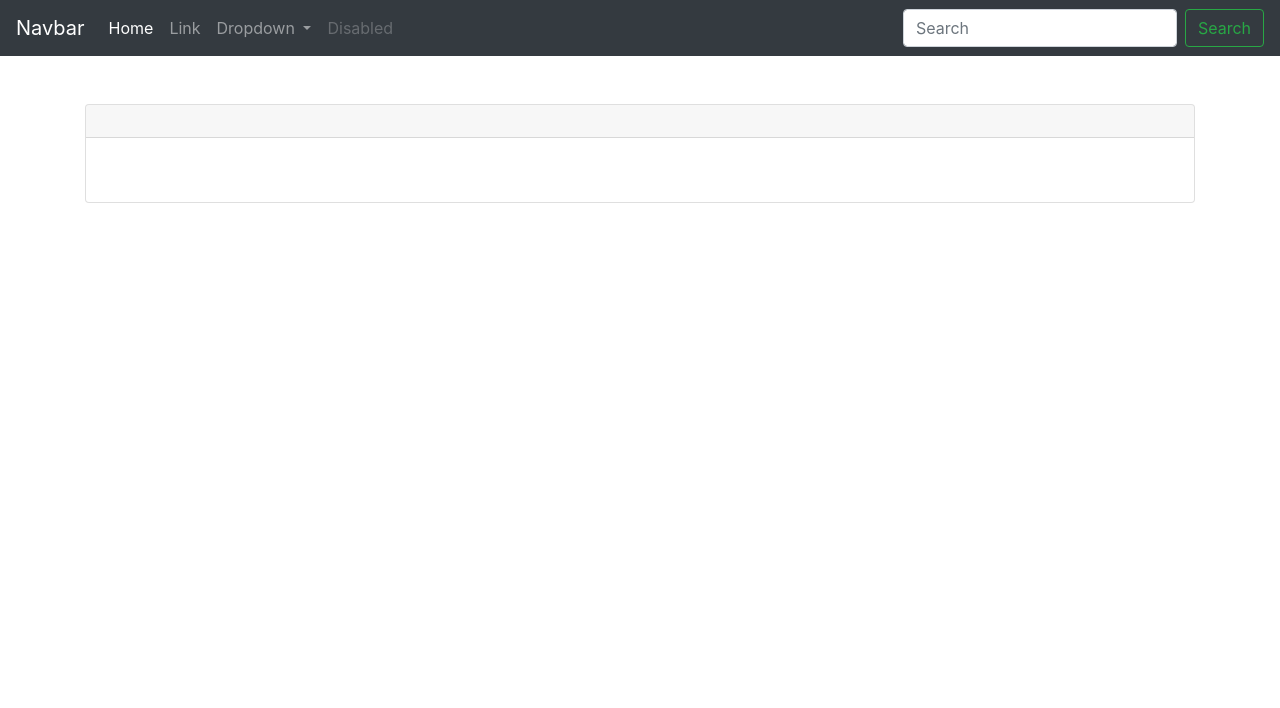
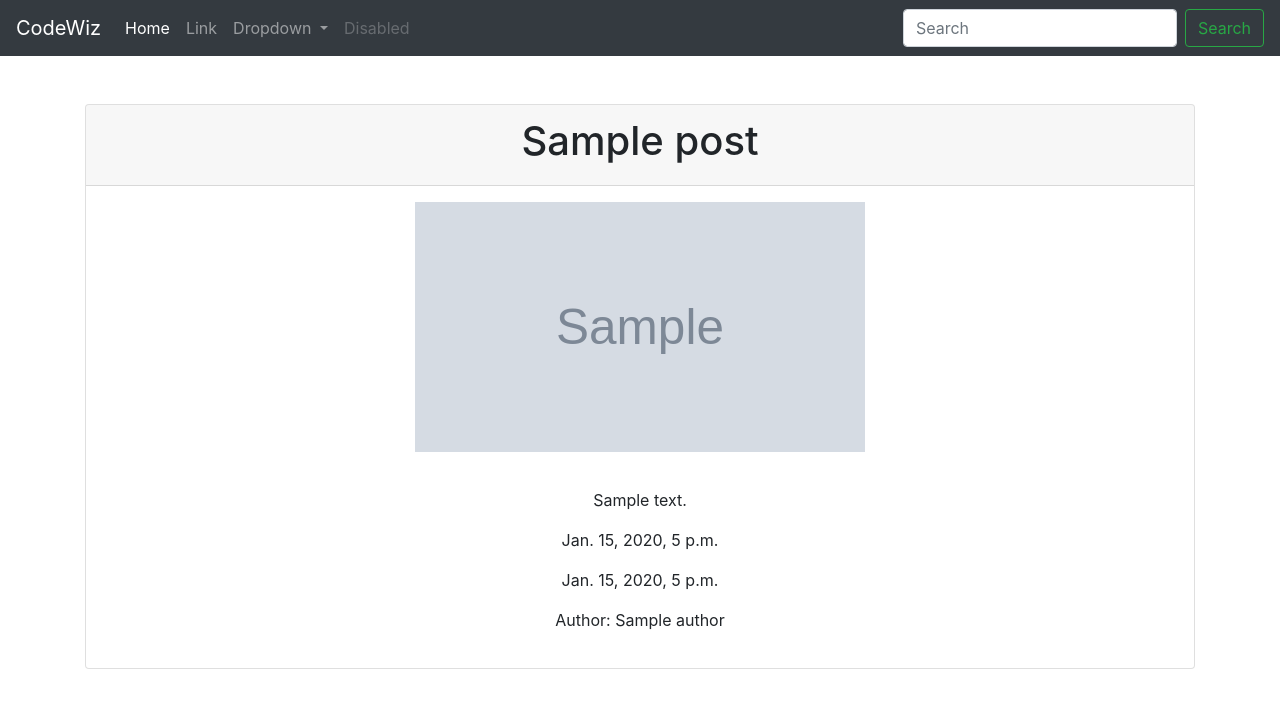
Before and after one commit to cckcoder/django_course, a Django app: template webblog/myblog/templates/myblog/post-detail.html in a window 1280 px wide. Shown: the top 708 px of the page. Run offline with Django 3.2, Linux system fonts and the light colour scheme; the template is opened without the code that fills it: values that come from a table or form of the project are taken from there, others are empty; tables that the repository leaves empty hold one stand-in row (values such as "Sample post"); grey boxes marked "Sample" are stand-in pictures; some libraries are stand-ins or nearby versions.

Commit message:
Install Summernote
Signed-off-by: codewiz <c.chaiwat.ch@gmail.com>

```diff
--- a/requirement.txt
+++ b/requirement.txt
@@ -1,9 +1,11 @@
 asgiref==3.2.10
 astroid==2.4.2
 Django==3.0.8
+django-summernote==0.8.11.6
 isort==4.3.21
 lazy-object-proxy==1.4.3
 mccabe==0.6.1
+Pillow==7.2.0
 pkg-resources==0.0.0
 psycopg2-binary==2.8.5
 pylint==2.5.3
--- a/webblog/myblog/admin.py
+++ b/webblog/myblog/admin.py
@@ -1,9 +1,11 @@
+from django_summernote.admin import SummernoteModelAdmin
 from django.contrib import admin
 from .models import Post, Author
 
+
 # Register your models here.
-class PostAdmin(admin.ModelAdmin):
-    list_display = ["title", "content", "date_created", "date_updated"]
+class PostAdmin(SummernoteModelAdmin):
+    list_display = ["title", "author", "date_created", "date_updated"]
 
 
 admin.site.register(Post, PostAdmin)
--- a/webblog/myblog/models.py
+++ b/webblog/myblog/models.py
@@ -1,15 +1,6 @@
 from django.db import models
 
 # Create your models here.
-class Post(models.Model):
-    title = models.CharField(max_length=120)
-    content = models.TextField()
-    date_created = models.DateTimeField(auto_now_add=True)
-    date_updated = models.DateTimeField(auto_now=True)
-    feature_image = models.ImageField(upload_to="feature_photos")
-
-    def __str__(self):
-        return self.title
 
 class Author(models.Model):
     name = models.CharField(max_length=80)
@@ -19,3 +10,14 @@ class Author(models.Model):
 
     def __str__(self):
         return self.name
+
+class Post(models.Model):
+    title = models.CharField(max_length=120)
+    content = models.TextField()
+    date_created = models.DateTimeField(auto_now_add=True)
+    date_updated = models.DateTimeField(auto_now=True)
+    feature_image = models.ImageField(upload_to="feature_photos")
+    author = models.ForeignKey(Author, on_delete=models.CASCADE)
+
+    def __str__(self):
+        return self.title
--- a/webblog/myblog/templates/myblog/base.html
+++ b/webblog/myblog/templates/myblog/base.html
@@ -9,7 +9,7 @@
 </head>
 <body>
     <nav class="navbar navbar-expand-lg navbar-dark bg-dark">
-    <a class="navbar-brand" href="#">Navbar</a>
+    <a class="navbar-brand" href="/">CodeWiz</a>
     <button class="navbar-toggler" type="button" data-toggle="collapse" data-target="#navbarSupportedContent" aria-controls="navbarSupportedContent" aria-expanded="false" aria-label="Toggle navigation">
         <span class="navbar-toggler-icon"></span>
     </button>
--- a/webblog/myblog/templates/myblog/post-detail.html
+++ b/webblog/myblog/templates/myblog/post-detail.html
@@ -6,20 +6,28 @@
 
 {% block content %}
 <div class="container mt-5">
-    <div class="card">
+    {% if post %}
+    <div class="card text-center">
 
         <div class="card-header">
-            <h1></h1>
+            <h1>{{ post.title }}</h1>
         </div>
 
-        <div>
-            <img src="#" alt="">
+        <div class="m-3">
+            <img src="{{ post.feature_image.url }}"
+                alt="{{ post.title }}"
+                width="450px"
+                height="250px">
         </div>
 
         <div class="card-body">
+            <p>{{ post.content | safe }}</p>
+            <p>{{ post.date_created }}</p>
+            <p>{{ post.date_updated }}</p>
+            <p>Author: {{ post.author.name }}</p>
         </div>
-
     </div>
+    {% endif %}
 </div>
 
 {% endblock content %}
--- a/webblog/myblog/urls.py
+++ b/webblog/myblog/urls.py
@@ -4,5 +4,6 @@ from . import views
 urlpatterns = [
     #path('url-name', function_name)
     path('', views.show_text),
-    path('post', views.show_single_post)
+    path('post/<int:id>', views.show_single_post),
+    path('authors', views.show_authors_table)
 ]
--- a/webblog/webblog/settings.py
+++ b/webblog/webblog/settings.py
@@ -20,6 +20,7 @@ ALLOWED_HOSTS = []
 
 INSTALLED_APPS = [
     'myblog', # Register our apps.
+    'django_summernote',
     'django.contrib.admin',
     'django.contrib.auth',
     'django.contrib.contenttypes',
@@ -118,3 +119,5 @@ STATIC_URL = '/static/'
 
 MEDIA_URL = '/media/'
 MEDIA_ROOT = os.path.join(BASE_DIR, "media")
+
+X_FRAME_OPTIONS = 'SAMEORIGIN' #For summernote
--- a/webblog/webblog/urls.py
+++ b/webblog/webblog/urls.py
@@ -20,6 +20,7 @@ from django.conf.urls.static import static
 
 urlpatterns = [
     path('', include('myblog.urls')),
+    path('summernote/', include('django_summernote.urls')),
     path('admin/', admin.site.urls),
 ]
 
```
Also changed, not shown: note.md (+5 -0 lines), webblog/myblog/templates/myblog/authors.html (added, +25 -0 lines), webblog/myblog/templates/myblog/home.html (+6 -6 lines), webblog/myblog/views.py (+6 -1 lines), webblog/myblog/migrations/0004_auto_20200802_1536.py (added).
